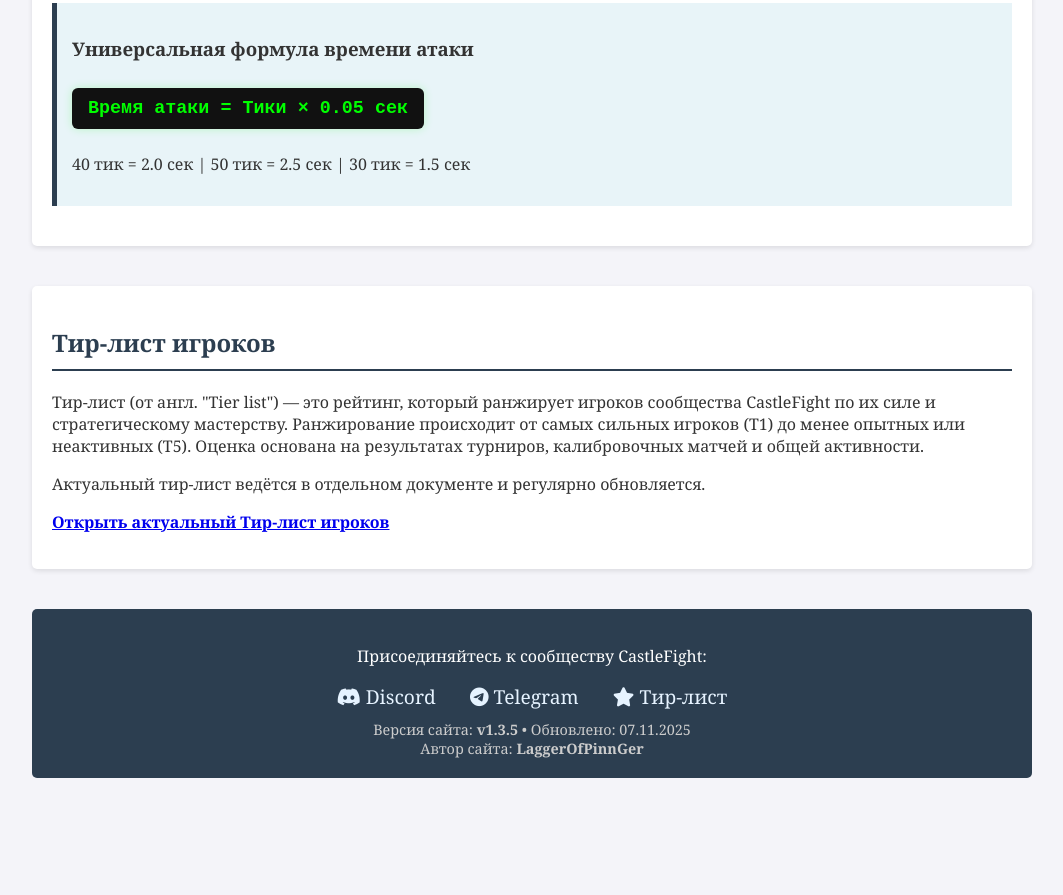
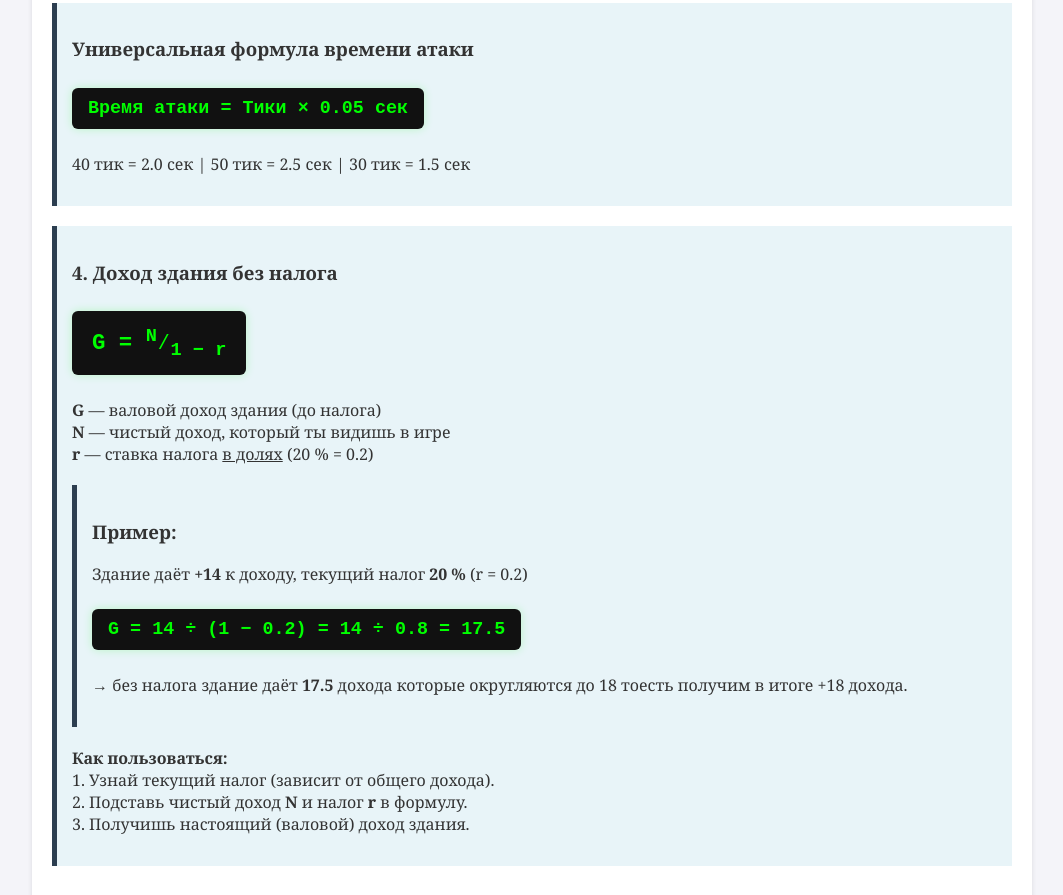
Before and after one commit to laggerofpinngergg/castlefight-guide, a plain HTML site: page index.html in a window 1280 px wide. Shown: the part 5225-6120 px from the top of the page, without its empty margins (108-1171 px from the left). Before the commit the page ends 6023 px from the top, so only its background shows below. Drawn offline with Linux system fonts and the light colour scheme.

Commit message:
Update index.html

```diff
--- a/index.html
+++ b/index.html
@@ -184,6 +184,7 @@
     <a href="#formulas">Формулы</a>
     <a href="#tier-list">Тир-лист</a>
   </nav>
+
   <section id="damage-table">
     <h2>Таблица урона</h2>
     <table>
@@ -220,6 +221,7 @@
       <p><strong>Значение:</strong> Процент урона, который проходит через эту защиту.</p>
     </div>
   </section>
+
   <section id="timings">
     <h2>Тайминги</h2>
     <p>Тайминг — это искусство правильного управления выходом юнитов, чтобы они формировали сильный и слаженный стак для максимального эффекта. Для этого рекомендуется управлять спавном вручную, а не через автоматическую кнопку.</p>
@@ -231,6 +233,7 @@
     </ul>
     <p>Правильный тайминг позволяет вашим юнитам работать как единая машина, принося максимальную пользу в бою.</p>
   </section>
+
   <section id="off-timings">
     <h2>Оттаймы</h2>
     <p>Оттаймы — это стратегический приём, который позволяет переломить ход игры. Если вы видите, что с каждой волной стак противника становится больше, это сигнал к использованию оттайма.</p>
@@ -242,6 +245,7 @@
     </ul>
     <p>Таким образом, оттайм — это не бездействие, а тактическое отступление для подготовки к решающей контратаке.</p>
   </section>
+
   <section id="potion-distribution">
     <h2>Раскидка зелий</h2>
     <p>Правильная раскидка зелий — ключ к победе. Вот подробное руководство по их применению в разных ситуациях:</p>
@@ -262,6 +266,7 @@
       </li>
     </ul>
   </section>
+
   <section id="destruction">
     <h2>Уничтожение</h2>
     <p>Уничтожение — мощный инструмент, который применяется как в обороне, так и в атаке. Правильное использование позволяет перехватить инициативу и разрушить планы противника.</p>
@@ -280,6 +285,7 @@
     </ul>
     <p><strong>Важное замечание:</strong> Перед атакой убедитесь, что противник уже использовал своё замедление и не сможет применить его снова. Это гарантирует лёгкий проход к его замку.</p>
   </section>
+
   <section id="placement">
     <h2>Расстановка</h2>
     <p>Правильная расстановка зданий — ключ к эффективному спавну и синхронизации юнитов. После обновления с мех-станцией оптимальным вариантом стало размещение <strong>всех зданий в круг</strong> — как обычных, так и специальных.</p>
@@ -308,6 +314,7 @@
       <p><strong>Почему так делаем:</strong> Спавн-рейт пауков будет практически равен спавн-рейту предков с мех-станцией.</p>
     </div>
   </section>
+
   <section id="formulas">
     <h2>Формулы CastleFight</h2>
     <p>Точные игровые формулы, подтверждённые разработчиками:</p>
@@ -333,23 +340,49 @@
       <p class="formula">Время атаки = Тики × 0.05 сек</p>
       <p>40 тик = 2.0 сек | 50 тик = 2.5 сек | 30 тик = 1.5 сек</p>
     </div>
+
+    <!-- НОВАЯ ФОРМУЛА — ДОБАВЛЕНА ЗДЕСЬ -->
+    <div class="intro">
+      <h3>4. Доход здания без налога </h3>
+      <p class="formula formula-big">G = <sup>N</sup>&frasl;<sub>1 − r</sub></p>
+      <p><strong>G</strong> — валовой доход здания (до налога)<br>
+         <strong>N</strong> — чистый доход, который ты видишь в игре<br>
+         <strong>r</strong> — ставка налога <u>в долях</u> (20 % = 0.2)</p>
+
+      <div class="example">
+        <h3>Пример:</h3>
+        <p>Здание даёт <strong>+14</strong> к доходу, текущий налог <strong>20 %</strong> (r = 0.2)</p>
+        <p class="formula">G = 14 ÷ (1 − 0.2) = 14 ÷ 0.8 = <strong>17.5</strong></p>
+        <p>→ без налога здание даёт <strong>17.5</strong> дохода которые округляются до 18 тоесть получим в итоге +18 дохода.</p>
+      </div>
+
+      <p><strong>Как пользоваться:</strong><br>
+        1. Узнай текущий налог (зависит от общего дохода).<br>
+        2. Подставь чистый доход <strong>N</strong> и налог <strong>r</strong> в формулу.<br>
+        3. Получишь настоящий (валовой) доход здания.</p>
+    </div>
+    <!-- КОНЕЦ НОВОЙ ФОРМУЛЫ -->
+
   </section>
+
   <section id="tier-list">
     <h2>Тир-лист игроков</h2>
     <p>Тир-лист (от англ. "Tier list") — это рейтинг, который ранжирует игроков сообщества CastleFight по их силе и стратегическому мастерству. Ранжирование происходит от самых сильных игроков (T1) до менее опытных или неактивных (T5). Оценка основана на результатах турниров, калибровочных матчей и общей активности.</p>
     <p>Актуальный тир-лист ведётся в отдельном документе и регулярно обновляется.</p>
     <p><a href="https://docs.google.com/document/d/13l1vSId28B2fmn8RnK8jZNkPAdhrUChMxpjRnbzGEcU/edit?tab=t.w7c3h16u4371#heading=h.a4udrcu57bqm" target="_blank"><strong>Открыть актуальный Тир-лист игроков</strong></a></p>
   </section>
+
   <footer>
     <p>Присоединяйтесь к сообществу CastleFight:</p>
     <a href="https://discord.gg/castlefight" target="_blank"><i class="fab fa-discord"></i> Discord</a>
     <a href="https://t.me/kasdo_production" target="_blank"><i class="fab fa-telegram"></i> Telegram</a>
     <a href="https://docs.google.com/document/d/13l1vSId28B2fmn8RnK8jZNkPAdhrUChMxpjRnbzGEcU/edit?tab=t.w7c3h16u4371#heading=h.a4udrcu57bqm" target="_blank"><i class="fa-solid fa-star"></i> Тир-лист</a>
     <div class="about-site">
-      Версия сайта: <strong>v1.3.5</strong> • Обновлено: 07.11.2025<br>
+      Версия сайта: <strong>v1.3.6</strong> • Обновлено: 07.11.2025<br>
       Автор сайта: <strong>LaggerOfPinnGer</strong><br>
     </div>
   </footer>
+
   <script>
     const navLinks = document.querySelectorAll('nav a');
     window.addEventListener('scroll', () => {
```
